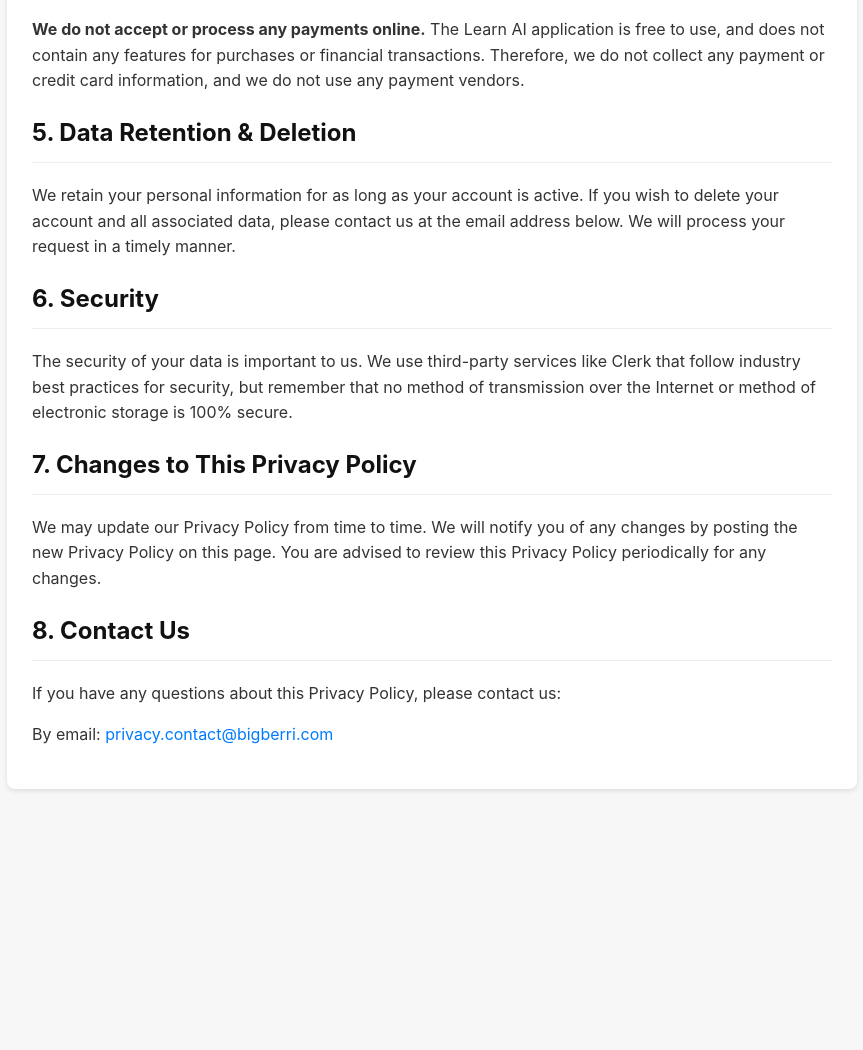
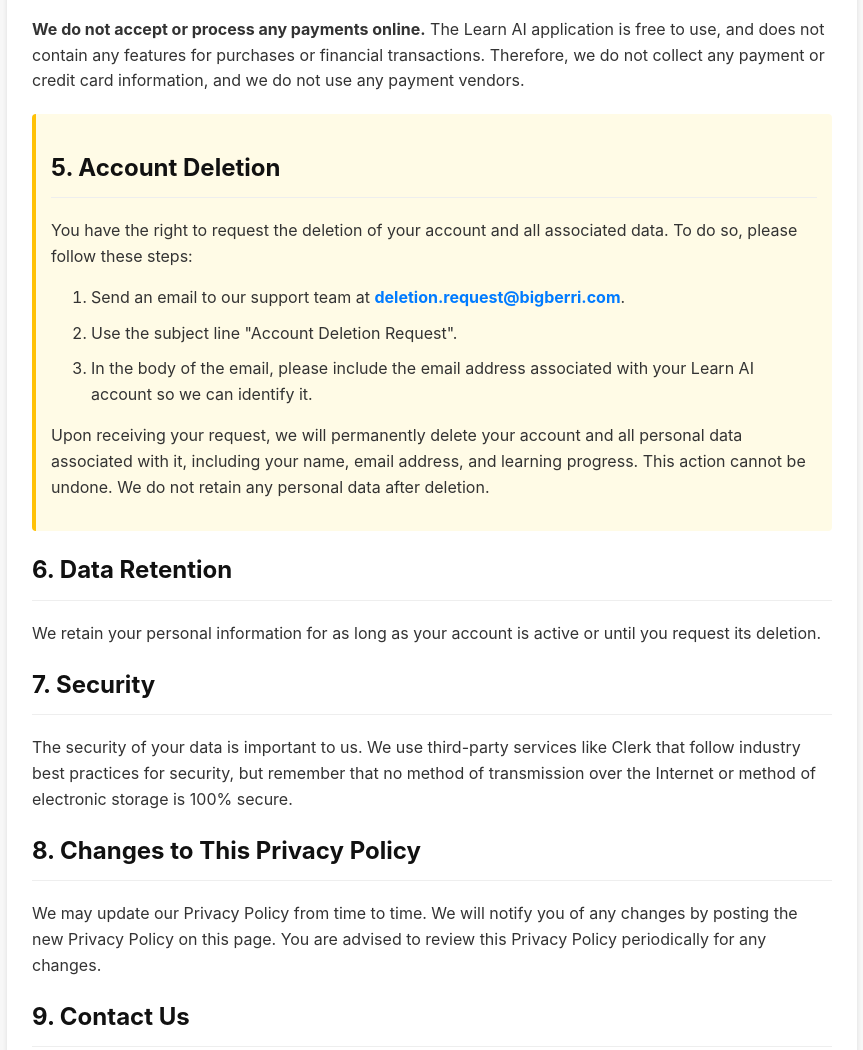
Before and after one commit to hamzafulldev/learn-ai-privacy, a plain HTML site: page index.html in a window 1280 px wide. Shown: the part 1197-2247 px from the top of the page, without its empty margins (208-1071 px from the left). Before the commit the page ends 2026 px from the top, so only its background shows below. Drawn offline with Linux system fonts and the light colour scheme.

Commit message:
Update index.html

```diff
--- a/index.html
+++ b/index.html
@@ -3,7 +3,7 @@
 <head>
     <meta charset="UTF-8">
     <meta name="viewport" content="width=device-width, initial-scale=1.0">
-    <title>Privacy Policy for Learn AI</title>
+    <title>Privacy Policy & Account Deletion for Learn AI</title>
     <style>
         body {
             font-family: -apple-system, BlinkMacSystemFont, "Segoe UI", Roboto, Helvetica, Arial, sans-serif, "Apple Color Emoji", "Segoe UI Emoji", "Segoe UI Symbol";
@@ -38,6 +38,13 @@
         }
         li {
             margin-bottom: 10px;
+        }
+        .highlight-box {
+            background-color: #fffbe6;
+            border-left: 4px solid #ffc107;
+            padding: 15px;
+            margin: 20px 0;
+            border-radius: 4px;
         }
     </style>
 </head>
@@ -75,16 +82,29 @@
         <h2>4. Online Payments</h2>
         <p><strong>We do not accept or process any payments online.</strong> The Learn AI application is free to use, and does not contain any features for purchases or financial transactions. Therefore, we do not collect any payment or credit card information, and we do not use any payment vendors.</p>
 
-        <h2>5. Data Retention & Deletion</h2>
-        <p>We retain your personal information for as long as your account is active. If you wish to delete your account and all associated data, please contact us at the email address below. We will process your request in a timely manner.</p>
+        <!-- NEW SECTION ADDED HERE -->
+        <div class="highlight-box">
+            <h2>5. Account Deletion</h2>
+            <p>You have the right to request the deletion of your account and all associated data. To do so, please follow these steps:</p>
+            <ol>
+                <li>Send an email to our support team at <a href="mailto:deletion.request@bigberri.com"><strong>deletion.request@bigberri.com</strong></a>.</li>
+                <li>Use the subject line "Account Deletion Request".</li>
+                <li>In the body of the email, please include the email address associated with your Learn AI account so we can identify it.</li>
+            </ol>
+            <p>Upon receiving your request, we will permanently delete your account and all personal data associated with it, including your name, email address, and learning progress. This action cannot be undone. We do not retain any personal data after deletion.</p>
+        </div>
+        <!-- END OF NEW SECTION -->
 
-        <h2>6. Security</h2>
+        <h2>6. Data Retention</h2>
+        <p>We retain your personal information for as long as your account is active or until you request its deletion.</p>
+
+        <h2>7. Security</h2>
         <p>The security of your data is important to us. We use third-party services like Clerk that follow industry best practices for security, but remember that no method of transmission over the Internet or method of electronic storage is 100% secure.</p>
 
-        <h2>7. Changes to This Privacy Policy</h2>
+        <h2>8. Changes to This Privacy Policy</h2>
         <p>We may update our Privacy Policy from time to time. We will notify you of any changes by posting the new Privacy Policy on this page. You are advised to review this Privacy Policy periodically for any changes.</p>
 
-        <h2>8. Contact Us</h2>
+        <h2>9. Contact Us</h2>
         <p>If you have any questions about this Privacy Policy, please contact us:</p>
         <p>By email: <a href="mailto:privacy.contact@bigberri.com">privacy.contact@bigberri.com</a></p>
     </div>
```
